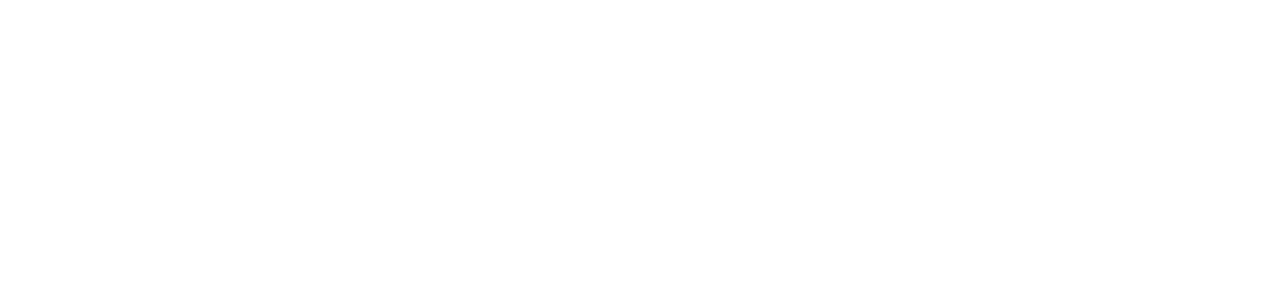
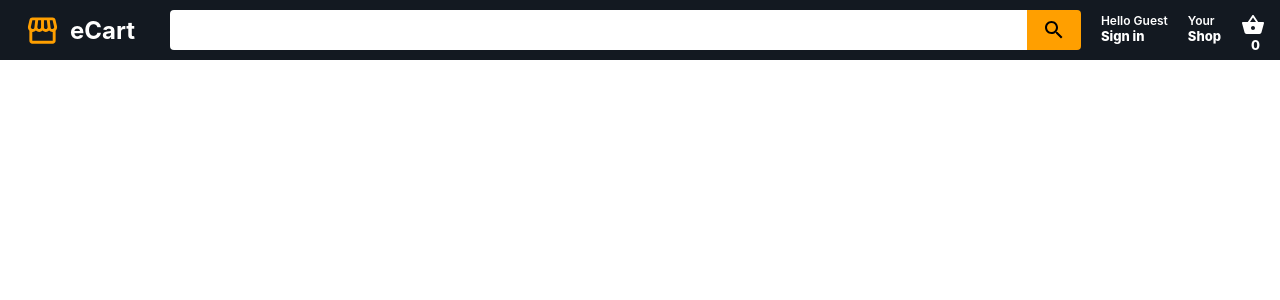
Before and after one commit to alekseiapa/e_app, a React (Create React App) app in the folder e_app/: page / in a window 1280 px wide. Shown: the top 300 px of the page. Built offline with nearby package versions, Linux system fonts and the light colour scheme.

Commit message:
feat: Added navbar

```diff
--- a/e_app/package.json
+++ b/e_app/package.json
@@ -3,12 +3,18 @@
   "version": "0.1.0",
   "private": true,
   "dependencies": {
+    "@emotion/react": "^11.9.0",
+    "@emotion/styled": "^11.8.1",
+    "@mui/icons-material": "^5.8.3",
+    "@mui/material": "^5.8.3",
+    "@mui/styled-engine-sc": "^5.8.0",
     "@testing-library/jest-dom": "^5.16.4",
     "@testing-library/react": "^13.3.0",
     "@testing-library/user-event": "^13.5.0",
     "react": "^18.1.0",
     "react-dom": "^18.1.0",
     "react-scripts": "5.0.1",
+    "styled-components": "^5.3.5",
     "web-vitals": "^2.1.4"
   },
   "scripts": {
--- a/e_app/src/App.js
+++ b/e_app/src/App.js
@@ -1,7 +1,12 @@
 import "./App.css";
+import Header from "./Header";
 
 function App() {
-  return <div className="App"></div>;
+  return (
+    <div className="App">
+      <Header />
+    </div>
+  );
 }
 
 export default App;
--- /dev/null
+++ b/e_app/src/Header.css
@@ -0,0 +1,87 @@
+.header {
+  height: 60px;
+  display: flex;
+  align-items: center;
+  background-color: #131921;
+  position: sticky;
+  top: 0;
+  z-index: 100;
+}
+
+.header__logo {
+  display: flex;
+  align-items: center;
+  color: #ff9f00;
+  margin: 0 25px;
+}
+
+.header__logoImage {
+  margin-right: 10px;
+}
+
+.header__logoTitle {
+  text-decoration: none;
+  border: 0;
+  color: white;
+}
+
+.header__search {
+  display: flex;
+  flex: 1;
+  align-items: center;
+  border-radius: 24px;
+  margin: 0 10px;
+}
+
+.header__searchInput {
+  height: 20px;
+  padding: 10px;
+  border: none;
+  border-radius: 4px 0px 0px 4px;
+  width: 100%;
+}
+
+.header__searchIcon {
+  padding: 5px 15px;
+  height: 30px !important;
+  border-radius: 0px 4px 4px 0px;
+  background-color: #ff9f00;
+  font-size: 30px;
+}
+
+.header__nav {
+  display: flex;
+  justify-content: space-evenly;
+}
+
+.nav__item {
+  display: flex;
+  flex-direction: column;
+  margin-left: 10px;
+  margin-right: 10px;
+  padding-top: 5px;
+  color: white;
+}
+
+.nav__itemLineOne {
+  font-size: 12px;
+  font-weight: 600;
+}
+
+.nav__itemLineTwo {
+  font-size: 13px;
+  font-weight: 800;
+}
+
+.nav__itemBasket {
+  display: flex;
+  align-items: center;
+  color: white;
+  margin-right: 50px;
+  margin-left: 10px;
+}
+
+.nav__basketCount {
+  margin-left: 10px;
+  margin-right: 10px;
+}
--- /dev/null
+++ b/e_app/src/Header.jsx
@@ -0,0 +1,35 @@
+import React from "react";
+import "./Header.css";
+
+import SearchIcon from "@mui/icons-material/Search";
+import ShoppingBasketIcon from "@mui/icons-material/ShoppingBasket";
+import StorefrontIcon from "@mui/icons-material/Storefront";
+
+export default function Header() {
+  return (
+    <div className="header">
+      <div className="header__logo">
+        <StorefrontIcon className="header__logoImage" fontSize="large" />
+        <h2 className="header__logoTitle">eCart</h2>
+      </div>
+      <div className="header__search">
+        <input type="text" className="header__searchInput" />
+        <SearchIcon className="header__searchIcon" />
+      </div>
+      <div className="header__nav">
+        <div className="nav__item">
+          <span className="nav__itemLineOne">Hello Guest</span>
+          <span className="nav__itemLineTwo">Sign in</span>
+        </div>
+        <div className="nav__item">
+          <span className="nav__itemLineOne">Your</span>
+          <span className="nav__itemLineTwo">Shop</span>
+        </div>
+        <div className="nav__item">
+          <ShoppingBasketIcon className="itemBasket" />
+          <span className="nav__itemLineTwo nav__basketCount">0</span>
+        </div>
+      </div>
+    </div>
+  );
+}
```
Also changed, not shown: 1 other file (tests, documents, lock files or other folders).
